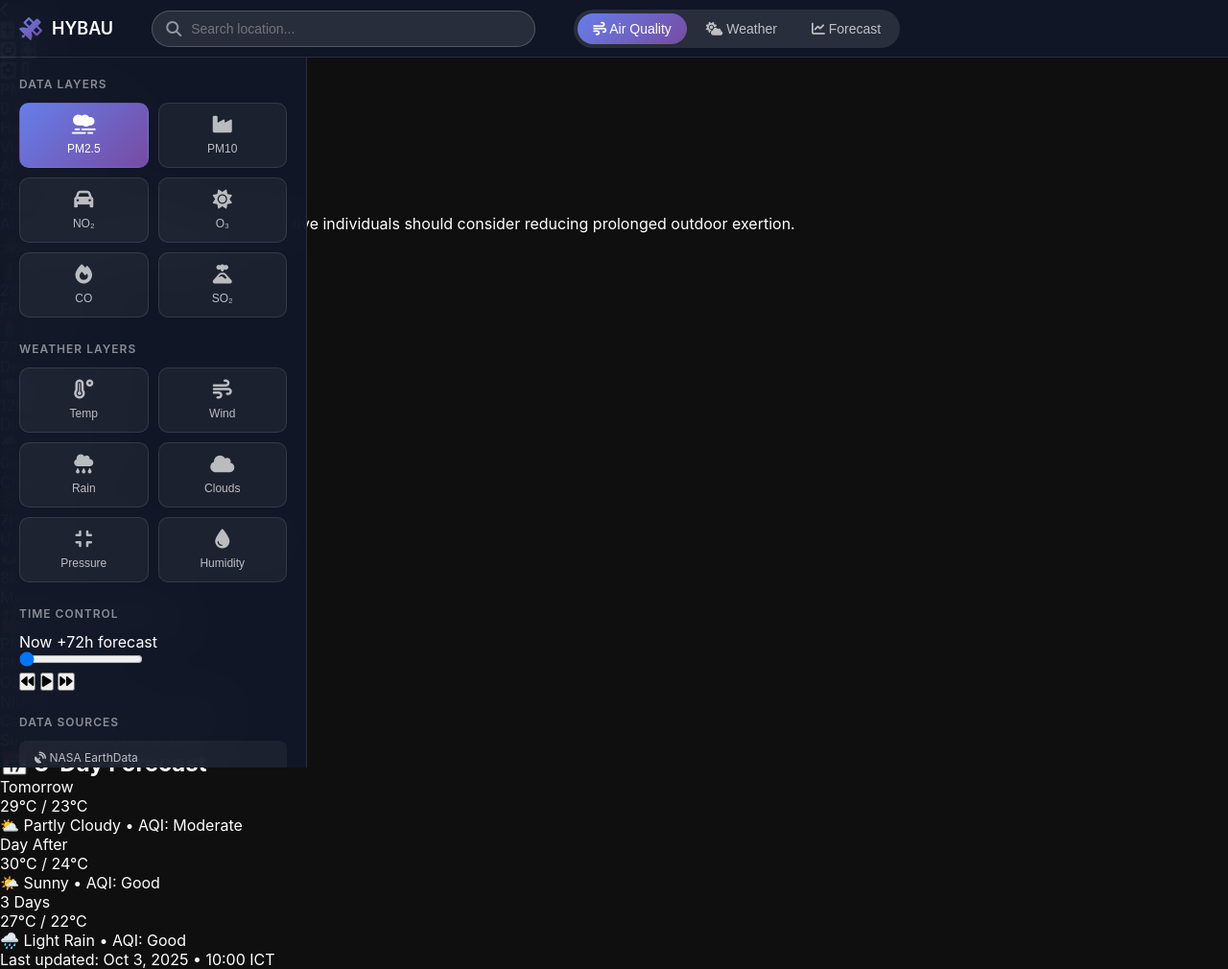
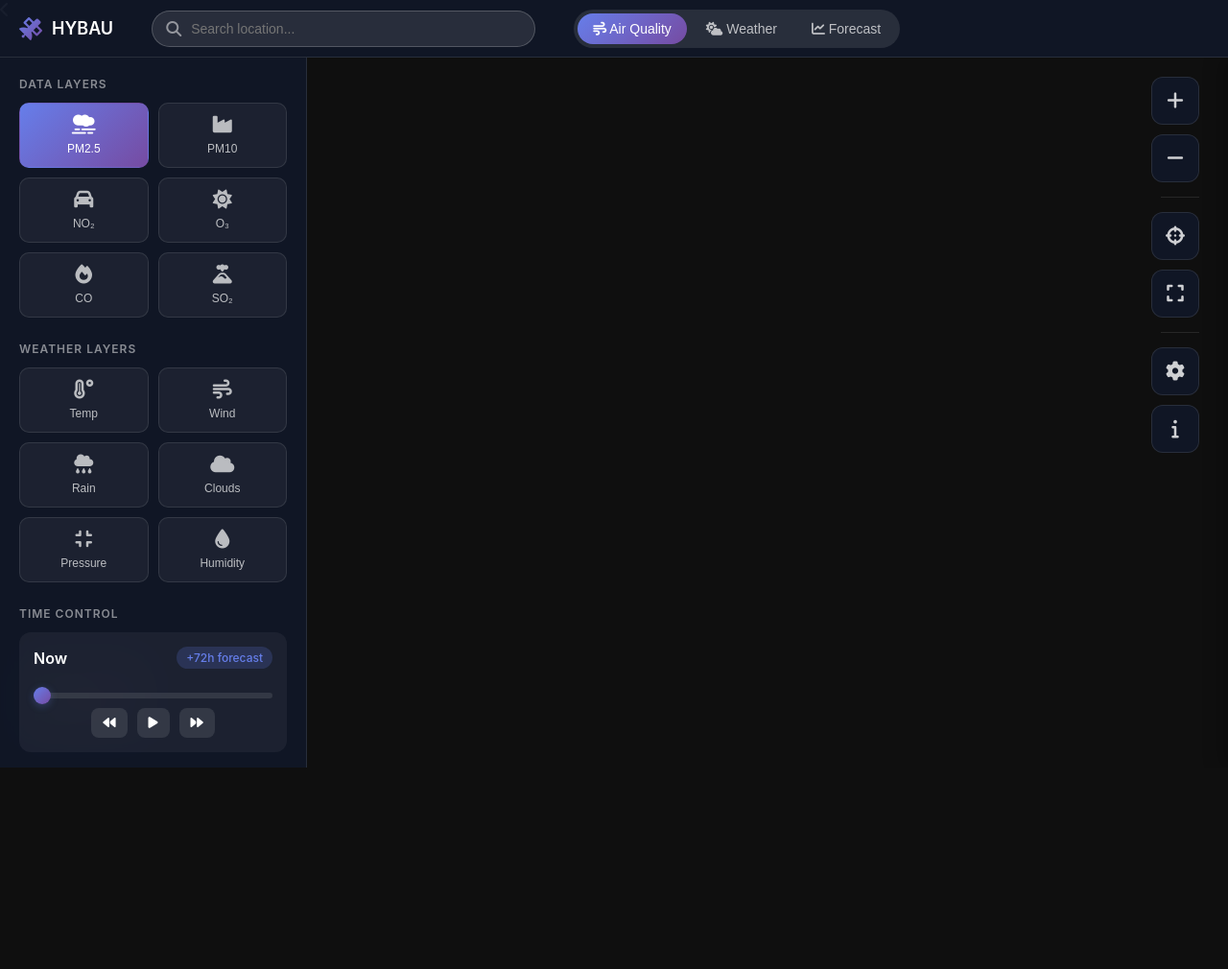
Before and after one commit to TingleDinkle/HYBAU_NASA, a Python web app: template Frontend/templates/index.html in a window 1280 px wide. Shown: the whole page at 96% size. After the commit the page ends 800 px from the top, so only its background shows below. Run offline with Jinja, Linux system fonts and the light colour scheme; the template is opened without the code that fills it, so the values that code supplies are empty.

Commit message:
applying style for time control and panels, button to toggle panels and panel contents

```diff
--- a/Frontend/static/css/style.css
+++ b/Frontend/static/css/style.css
@@ -185,3 +185,262 @@
     border-color: rgba(255, 255, 255, 0.2);
     color: #fff;
 }
+
+/* Time Control */
+.time-control {
+    background: rgba(255, 255, 255, 0.05);
+    border-radius: 12px;
+    padding: 15px;
+}
+
+.time-display {
+    display: flex;
+    justify-content: space-between;
+    align-items: center;
+    margin-bottom: 15px;
+}
+
+.current-time {
+    font-size: 16px;
+    font-weight: 600;
+}
+
+.forecast-badge {
+    background: rgba(102, 126, 234, 0.2);
+    color: #667eea;
+    padding: 4px 10px;
+    border-radius: 15px;
+    font-size: 12px;
+    font-weight: 500;
+}
+
+.time-slider {
+    width: 100%;
+    height: 6px;
+    background: rgba(255, 255, 255, 0.1);
+    border-radius: 3px;
+    outline: none;
+    -webkit-appearance: none;
+    appearance: none;
+    margin-bottom: 10px;
+}
+
+.time-slider::-webkit-slider-thumb {
+    -webkit-appearance: none;
+    appearance: none;
+    width: 18px;
+    height: 18px;
+    background: linear-gradient(135deg, #667eea 0%, #764ba2 100%);
+    border-radius: 50%;
+    cursor: pointer;
+    box-shadow: 0 2px 8px rgba(102, 126, 234, 0.3);
+}
+
+.time-controls {
+    display: flex;
+    gap: 10px;
+    justify-content: center;
+}
+
+.time-btn {
+    padding: 8px 12px;
+    background: rgba(255, 255, 255, 0.1);
+    border: none;
+    border-radius: 8px;
+    color: #fff;
+    cursor: pointer;
+    transition: all 0.3s ease;
+}
+
+.time-btn:hover {
+    background: rgba(255, 255, 255, 0.2);
+}
+
+/* Right Panel */
+.right-panel {
+    position: fixed;
+    top: 80px;
+    right: 20px;
+    width: 60px;
+    display: flex;
+    flex-direction: column;
+    gap: 10px;
+    z-index: 800;
+    transition: right 0.3s cubic-bezier(0.4, 0, 0.2, 1);
+}
+
+/* Shift right controls when info panel is open */
+body.info-open .right-panel {
+    right: 420px;
+}
+
+.control-btn {
+    width: 50px;
+    height: 50px;
+    background: rgba(17, 24, 39, 0.95);
+    backdrop-filter: blur(20px);
+    border: 1px solid rgba(255, 255, 255, 0.1);
+    border-radius: 12px;
+    color: rgba(255, 255, 255, 0.8);
+    display: flex;
+    align-items: center;
+    justify-content: center;
+    cursor: pointer;
+    transition: all 0.3s ease;
+}
+
+.control-btn:hover {
+    background: rgba(255, 255, 255, 0.1);
+    border-color: rgba(255, 255, 255, 0.2);
+    color: #fff;
+    transform: scale(1.05);
+}
+
+.control-btn i {
+    font-size: 20px;
+}
+
+.divider {
+    height: 1px;
+    background: rgba(255, 255, 255, 0.1);
+    margin: 5px 10px;
+}
+
+/* Legend */
+.legend {
+    position: fixed;
+    bottom: 30px;
+    left: 20px;
+    background: rgba(17, 24, 39, 0.95);
+    backdrop-filter: blur(20px);
+    border: 1px solid rgba(255, 255, 255, 0.1);
+    border-radius: 12px;
+    padding: 15px;
+    z-index: 800;
+}
+
+.legend-title {
+    font-size: 12px;
+    text-transform: uppercase;
+    letter-spacing: 1px;
+    color: rgba(255, 255, 255, 0.5);
+    margin-bottom: 10px;
+}
+
+.legend-scale {
+    display: flex;
+    height: 8px;
+    border-radius: 4px;
+    overflow: hidden;
+    margin-bottom: 8px;
+}
+
+.legend-labels {
+    display: flex;
+    justify-content: space-between;
+    font-size: 11px;
+    color: rgba(255, 255, 255, 0.7);
+}
+
+/* Right Sidebar Panel */
+#info-panel {
+    position: fixed;
+    top: 60px;
+    right: 0;
+    bottom: 0;
+    width: 400px;
+    background: rgba(15, 20, 45, 0.98);
+    backdrop-filter: blur(20px);
+    border-left: 1px solid rgba(255, 255, 255, 0.1);
+    transform: translateX(400px);
+    transition: transform 0.3s cubic-bezier(0.4, 0, 0.2, 1);
+    z-index: 999;
+    overflow-y: auto;
+    box-shadow: -4px 0 20px rgba(0, 0, 0, 0.3);
+}
+
+#info-panel.open {
+    transform: translateX(0);
+}
+
+#info-panel::-webkit-scrollbar {
+    width: 8px;
+}
+
+#info-panel::-webkit-scrollbar-track {
+    background: rgba(255, 255, 255, 0.05);
+}
+
+#info-panel::-webkit-scrollbar-thumb {
+    background: rgba(255, 255, 255, 0.2);
+    border-radius: 4px;
+}
+
+/* Toggle Button for Info Panel */
+#panel-toggle {
+    position: fixed;
+    top: 80px;
+    right: 20px;
+    width: 50px;
+    /* height: 50px; */
+    background: rgba(15, 20, 45, 0.95);
+    border: 1px solid rgba(255, 255, 255, 0.2);
+    border-radius: 50%;
+    cursor: pointer;
+    z-index: 1001;
+    display: flex;
+    align-items: center;
+    justify-content: center;
+    transition: all 0.3s ease;
+    box-shadow: 0 4px 15px rgba(0, 0, 0, 0.3);
+}
+
+#panel-toggle:hover {
+    background: rgba(25, 30, 55, 0.95);
+    transform: scale(1.05);
+}
+
+#panel-toggle::before {
+    content: "ℹ️";
+    font-size: 1.5rem;
+}
+
+/* Keep legacy toggle shift in case element remains */
+#info-panel.open ~ #panel-toggle {
+    right: 410px;
+}
+
+#info-panel.open ~ #panel-toggle::before {
+    content: "✕";
+}
+
+/* Panel Content */
+.panel-section {
+    padding: 20px;
+    border-bottom: 1px solid rgba(255, 255, 255, 0.1);
+}
+
+.panel-section h2 {
+    font-size: 1.2rem;
+    margin-bottom: 15px;
+    color: #fff;
+    display: flex;
+    align-items: center;
+    gap: 10px;
+}
+
+.city-header {
+    margin-bottom: 20px;
+}
+
+.city-name {
+    font-size: 1.8rem;
+    font-weight: 600;
+    color: #fff;
+    margin-bottom: 5px;
+}
+
+.city-country {
+    font-size: 0.95rem;
+    color: #888;
+}
```
